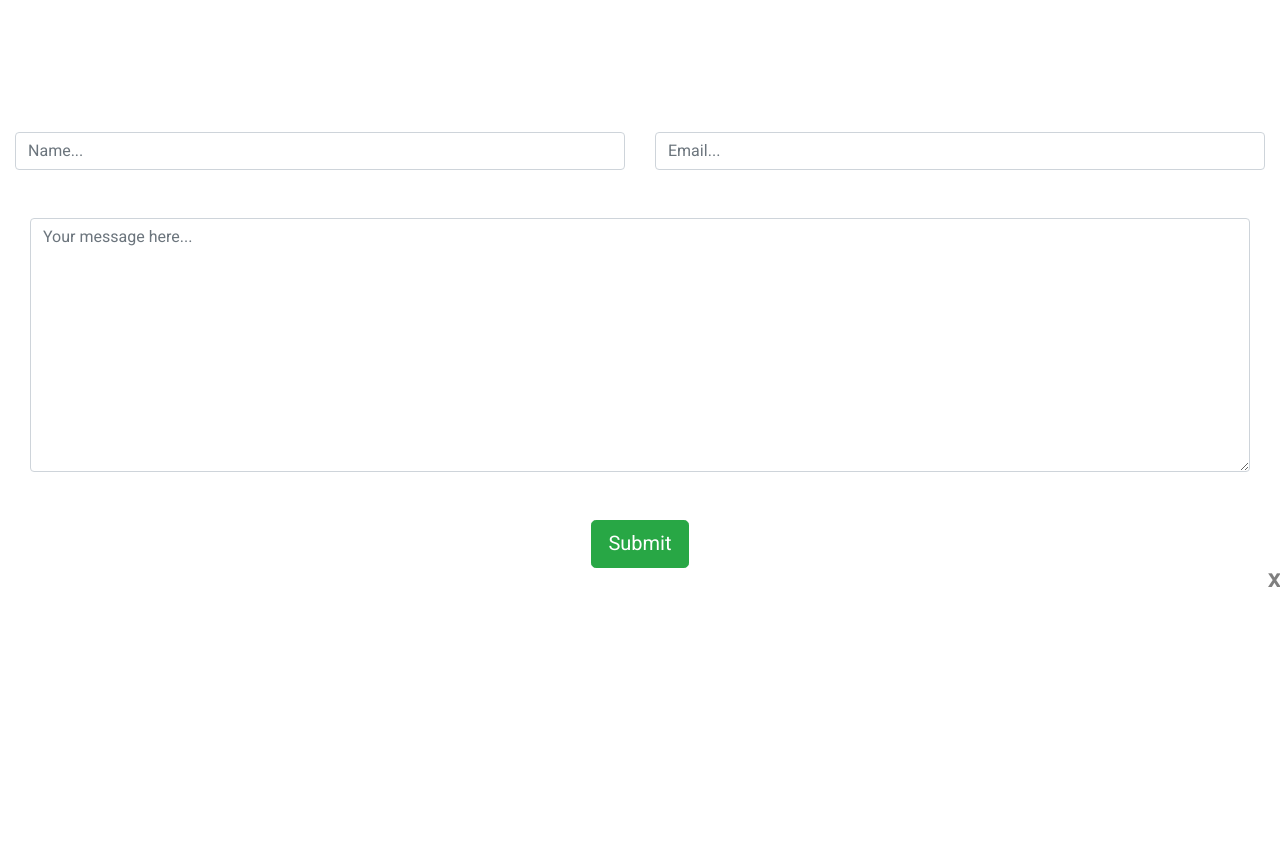
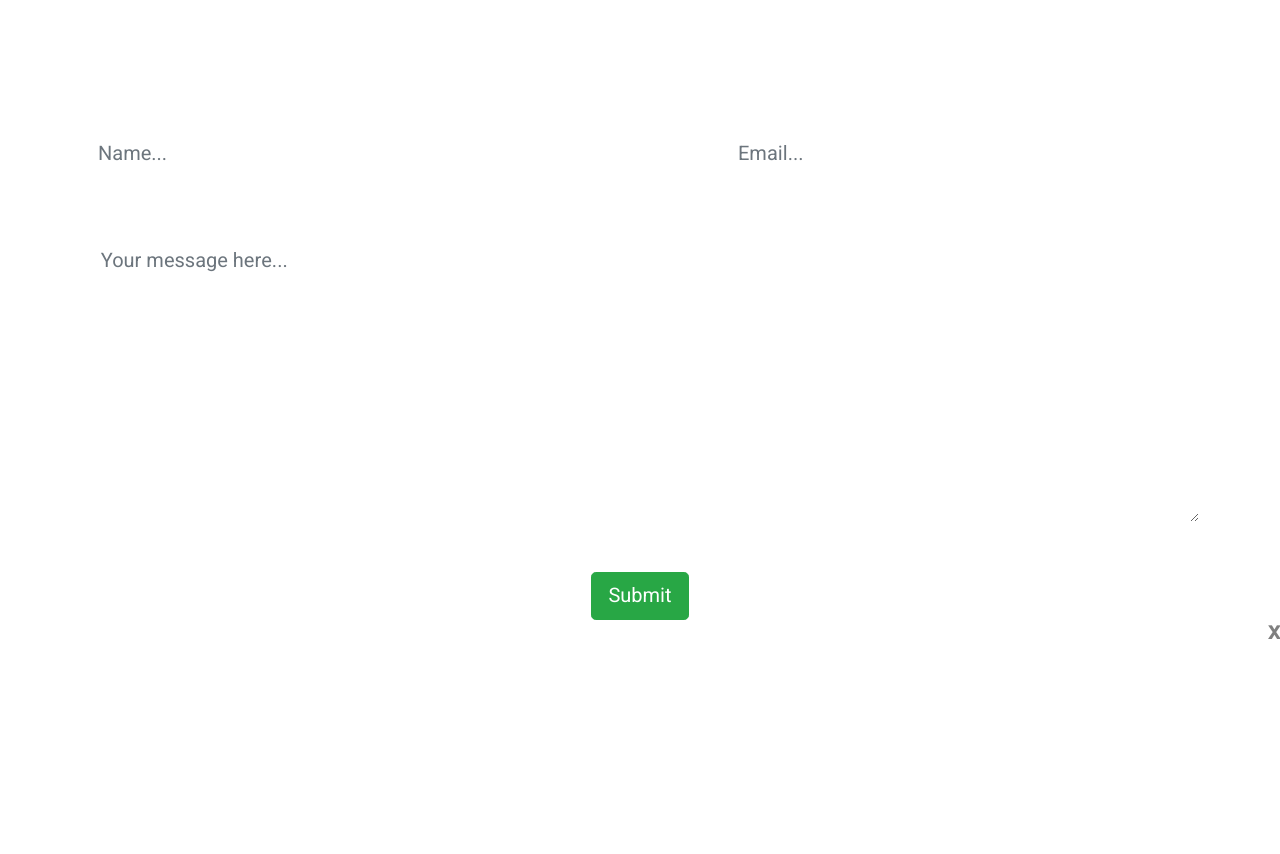
Before and after one commit to mophat7/Studio, a plain HTML site: page index.html in a window 1280 px wide. Shown: the part 2600-3454 px from the top of the page. Drawn offline with nearby package versions, Linux system fonts and the light colour scheme; a script that the page names is missing.

Commit message:
Style contact section

```diff
--- a/css/styles.css
+++ b/css/styles.css
@@ -95,3 +95,27 @@
         text-align: center;
         position: relative;
     }
+    /* contact us section */
+#contactus input[type="text"], #contactus input[type="email"]{
+    background:transparent;
+    padding:20px;
+    border: #ffffff 2px solid;
+    margin: 10px;
+    font-size: 20px;
+    width: 80%;
+    color:#ffffff;
+    margin: auto;
+
+}
+#textarea{
+    background:transparent;
+    padding:20px;
+    border: #ffffff 2px solid;
+    margin: 10px;
+    height: 300px;;
+    color:#ffffff;
+    width: 92%;
+    font-size: 20px;
+    margin: auto;
+
+}
```
